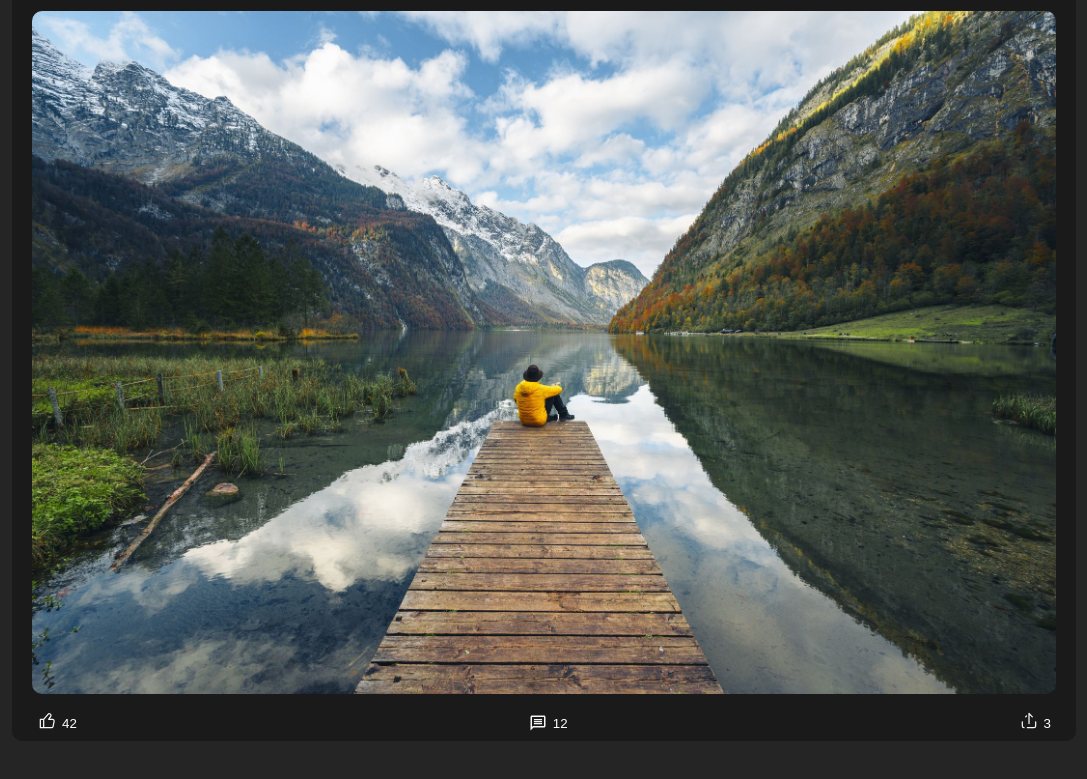
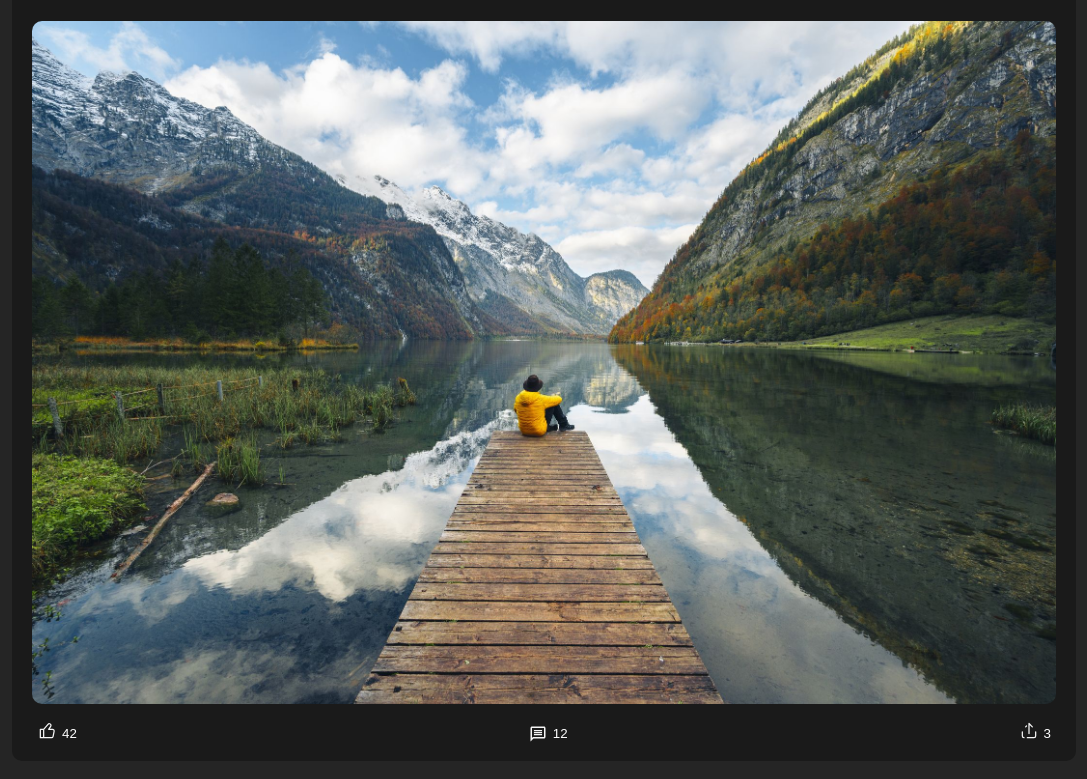
Before and after one commit to mast3rp1ece/react21, a React (Create React App) app: page / in a window 1280 px wide. Shown: the part 277-1056 px from the top of the page, without its empty margins (96-1183 px from the left). Built offline with nearby package versions, Linux system fonts and the light colour scheme.

Commit message:
fix comment position

```diff
--- a/src/App.css
+++ b/src/App.css
@@ -8,6 +8,12 @@ a {
 }
 a:hover {
   color: bisque;
+}
+button {
+  transition: all .1s ease-in;
+}
+button:hover {
+  transform: scale(1.1);
 }
 .header {
   background: rgb(19, 19, 19);
@@ -27,6 +33,7 @@ a:hover {
 span {
   cursor: pointer;
 }
+
 .like::before {
   content: '';
   background: url(./components/img/like.svg) no-repeat;
@@ -44,7 +51,7 @@ span {
   width: 20px;
   height: 20px;
   position: relative;
-  top: 5px;
+  top: 6px;
   margin-right: 5px;
 }
 .share::before {
@@ -75,7 +82,7 @@ span {
 .wrapper {
   max-width: 1024px;
   width: 100%;
-  padding: 10px 20px;
+  padding: 20px 20px;
   margin: 0 auto;
   background: rgb(26, 26, 26);
   border-radius: 10px;
```
